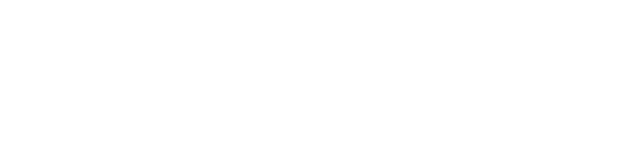
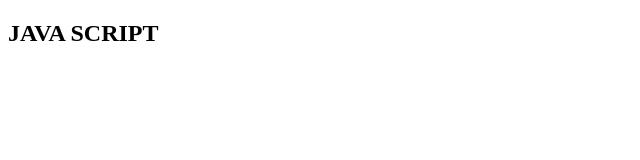
Before and after one commit to Lui-cloud/js_estudo, a plain HTML site: page index.html in a window 1280 px wide. Shown: the whole page, without its empty margins (0-640 px from the left). Drawn offline with Linux system fonts and the light colour scheme.

Commit message:
Atualiza index.html

```diff
--- a/index.html
+++ b/index.html
@@ -6,7 +6,7 @@
     <title>Estudando JS</title>
 </head>
 <body>
-
+    <h2>JAVA SCRIPT</h2>
 
     <script src="js.js"></script>
 </body>
```
